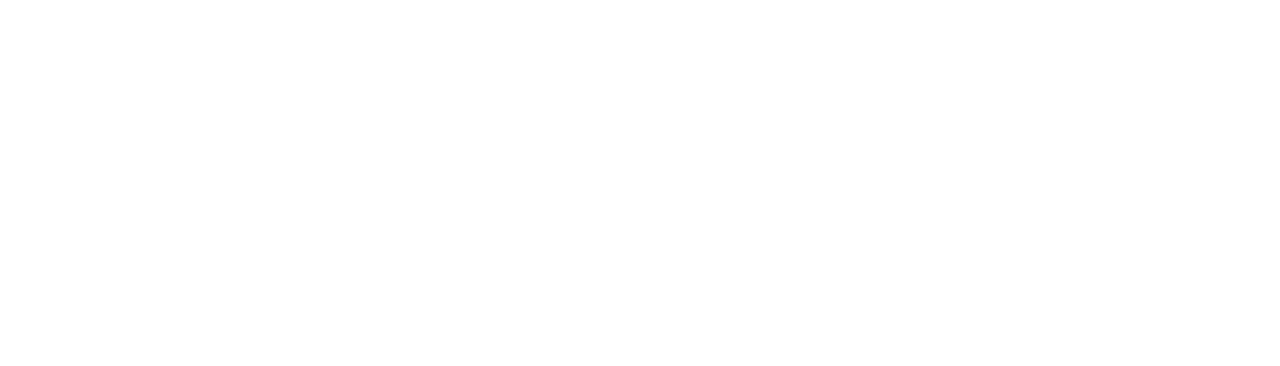
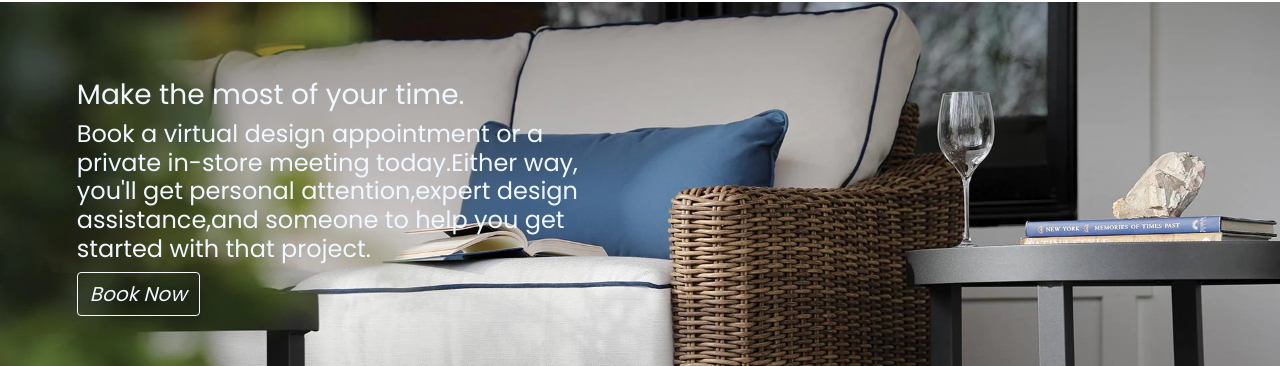
Before and after one commit to borhansahed/sunnah-furniture-warehouse, a React (Create React App) app: page / in a window 1280 px wide. Shown: the part 1986-2352 px from the top of the page. Before the commit the page ends 1908 px from the top, so only its background shows below. Built offline with nearby package versions, Linux system fonts and the light colour scheme; no server answers; the HTML template or start-up script is replaced by a standard one.

Commit message:
doing responsive

```diff
--- a/src/components/Header/Header.js
+++ b/src/components/Header/Header.js
@@ -17,7 +17,7 @@ const Header = () => {
 
 <div className='header-title text-center'>
                <p className='fst-italic'> <small>since 1900</small>
-               <span><h1 className='fw-bold' >Bassett</h1></span></p>
+               <span><h1 className='fw-bold' >Sunnah</h1></span></p>
 
 
 
--- a/src/components/Home/Home.js
+++ b/src/components/Home/Home.js
@@ -3,6 +3,7 @@ import Banner from '../Banner/Banner';
 import EidSpeicial from '../EidSpeicial/EidSpeicial';
 import Items from '../Items/Items';
 import InventoryItems from '../InventoryItems/InventoryItems';
+import SecondBanner from '../SecondBanner/SecondBanner';
 
 const Home = () => {
     return (
@@ -11,6 +12,7 @@ const Home = () => {
         <EidSpeicial></EidSpeicial>
 
        <InventoryItems></InventoryItems>
+       <SecondBanner></SecondBanner>
         </div>
     );
 };
--- a/src/components/InventoryItems/InventoryItems.css
+++ b/src/components/InventoryItems/InventoryItems.css
@@ -12,3 +12,16 @@
     margin: 2rem auto;
     grid-row-gap: 2.5rem;
 }
+@media screen and (max-width:668px) {
+
+    .products{
+
+
+        grid-template-columns: repeat( 2 , 1fr);
+        max-width: 370px;
+
+
+    }
+
+
+}
--- a/src/components/InventoryItems/InventoryItems.js
+++ b/src/components/InventoryItems/InventoryItems.js
@@ -5,7 +5,7 @@ import './InventoryItems.css'
 
 const InventoryItems = () => {
 
-    const [products , setProducts] = UseInventory();
+    const [products ] = UseInventory();
     return (
         <>
         <h3 className='text-center products-title'>Shop Each Department For your Style</h3>
@@ -13,7 +13,7 @@ const InventoryItems = () => {
            {
 
           products.map(product => <Items key={product._id}
-          product={product}></Items>)
+          product={product}></Items> )
 
            }
         </div>
--- a/src/components/Items/Items.css
+++ b/src/components/Items/Items.css
@@ -20,3 +20,14 @@
  text-decoration: none;
 
 }
+@media screen and (max-width:668px) {
+    .product-btn {
+        position: absolute;
+       top: 40%;
+       left: 26%;
+       font-size: 10px;
+
+
+
+      }
+}
--- a/src/components/Items/Items.js
+++ b/src/components/Items/Items.js
@@ -9,7 +9,7 @@ const Items = ({product}) => {
         <div className='product'>
       <img className='' src={picture} alt="" />
 
-      <button className='btn btn-outline-light fs-5 product-btn' ><Link to={'/inventory'}>{name}</Link> </button>
+      <button className='btn btn-outline-light  product-btn' ><Link to={'/inventory'}>{name}</Link> </button>
       {/* <h5 className='product-title '>{name}</h5> */}
         </div>
     );
--- /dev/null
+++ b/src/components/SecondBanner/SecondBanner.css
@@ -0,0 +1,46 @@
+.second-banner{
+    margin-top: 7rem;
+    position: relative;
+}
+.second-banner img{
+    width: 100%;
+
+
+
+}
+.second-banner-title{
+    position: absolute;
+    top: 12%;
+     color: aliceblue;
+     left: 6%;
+}
+.second-banner-title h4{
+    font-weight: 500;
+}
+.second-banner-title a{
+    text-decoration: none;
+    color: aliceblue;
+}
+@media screen and (max-width:668px) {
+
+
+
+    .second-banner-title{
+
+         left: 3%;
+    }
+    .second-banner-title h3{
+       font-size: 0.9rem;
+
+    }
+    .second-banner-title h4{
+       font-size: 0.8rem;
+
+    }
+    .second-banner-title a,button{
+       font-size: 0.8rem;
+
+    }
+
+
+}
--- /dev/null
+++ b/src/components/SecondBanner/SecondBanner.js
@@ -0,0 +1,24 @@
+import React from 'react';
+import './SecondBanner.css'
+import logo from '../../Images/photo4.webp'
+import { Link } from 'react-router-dom';
+const SecondBanner = () => {
+    return (
+        <div className='second-banner'>
+
+           <img src={logo} alt="" />
+
+<div className='second-banner-title'>
+     <h3> Make the most of your time.</h3>
+            <h4>Book a virtual design appointment or a<br />private in-store meeting today.Either way, <br />you'll get personal attention,expert design <br />assistance,and someone to help you get <br />  started with that project.</h4>
+            <button className='btn btn-outline-light fs-5 text-dark ' ><Link to={'/inventory'} className='fst-italic'>Book Now</Link> </button>
+
+</div>
+
+
+
+        </div>
+    );
+};
+
+export default SecondBanner;
```
